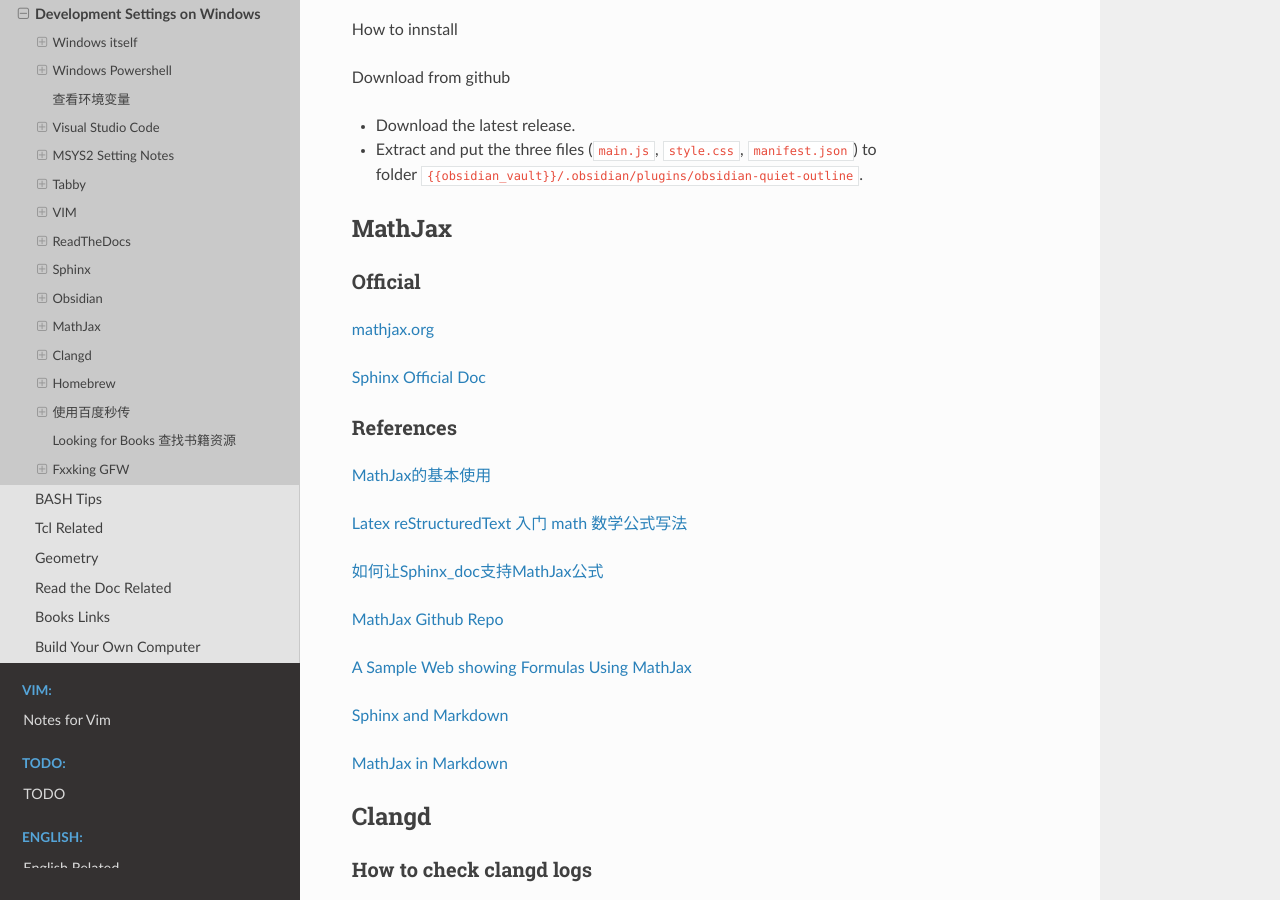
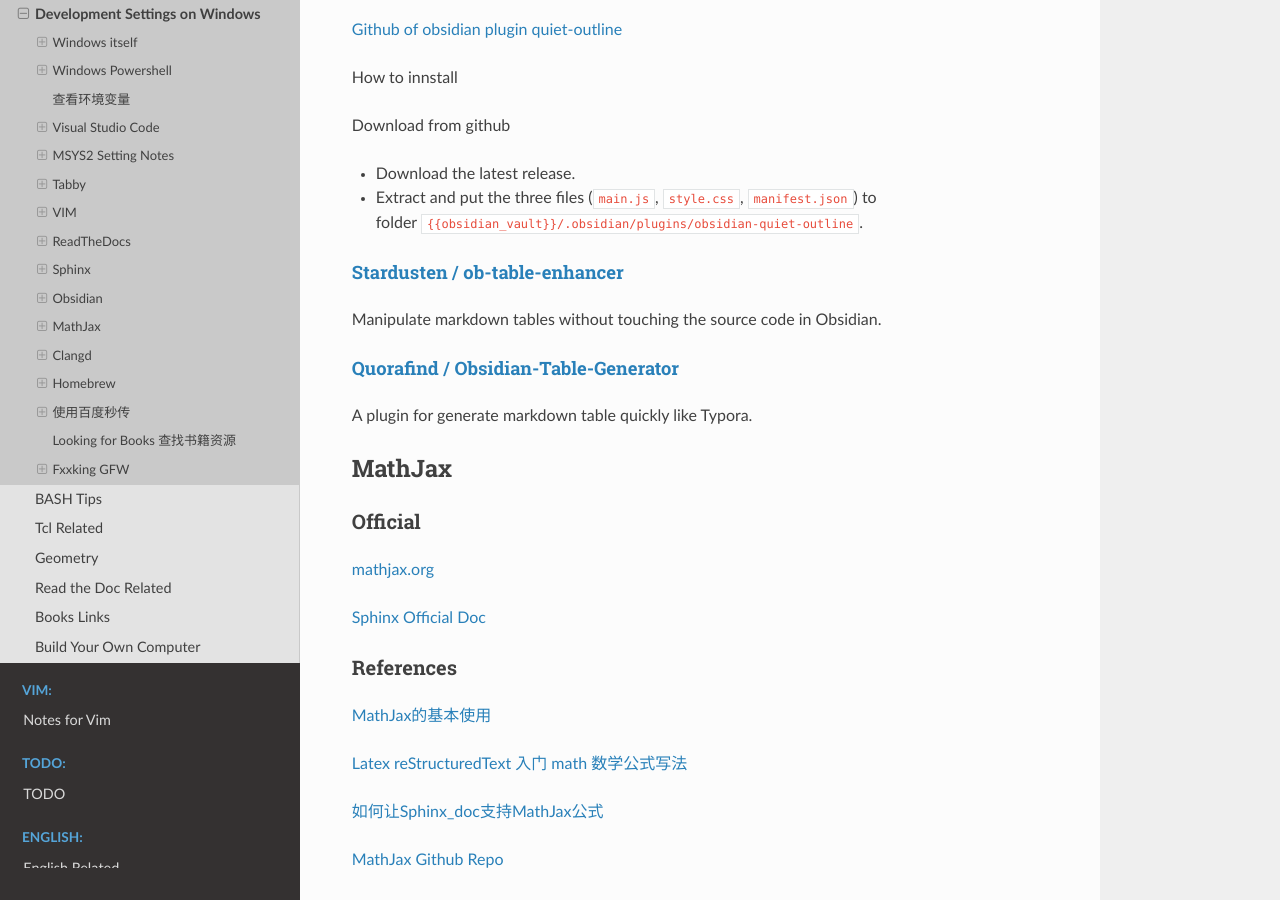
Before and after one commit to Pyrad/pyradnotes, a Sphinx documentation site: the page built from source/Notes/WinDevEnvSetup.md, in a window 1280 px wide and 900 px high, scrolled down 29320 px. Built offline with Sphinx 7.4.7 and the Read the Docs theme 2.0.0, drawn with Linux system fonts in a browser that asks for light colours; pages that are not in the unit, such as notebooks, are missing from menus; some of the changed text lies outside the part shown.

Commit message:
Note Add links for 2 obsidian plugins

```diff
--- a/source/Notes/WinDevEnvSetup.md
+++ b/source/Notes/WinDevEnvSetup.md
@@ -1527,6 +1527,8 @@
 
 [Obsidian Official Site](https://obsidian.md/)
 
+[两年后，我还在用的 Obsidian 插件](https://zhuanlan.zhihu.com/p/570867991?utm_id=0)
+
 ### Releases
 
 [Obsidian Releases on Github](https://github.com/obsidianmd/obsidian-releases)
@@ -1565,6 +1567,14 @@
 -   Download the latest release.
 -   Extract and put the three files (`main.js`, `style.css`, `manifest.json`) to folder `{{obsidian_vault}}/.obsidian/plugins/obsidian-quiet-outline`.
 
+
+#### [Stardusten / ob-table-enhancer](https://github.com/Stardusten/ob-table-enhancer)
+
+Manipulate markdown tables without touching the source code in Obsidian.
+
+#### [Quorafind / Obsidian-Table-Generator](https://github.com/Quorafind/Obsidian-Table-Generator)
+
+A plugin for generate markdown table quickly like Typora.
 
 
 ## MathJax
```
